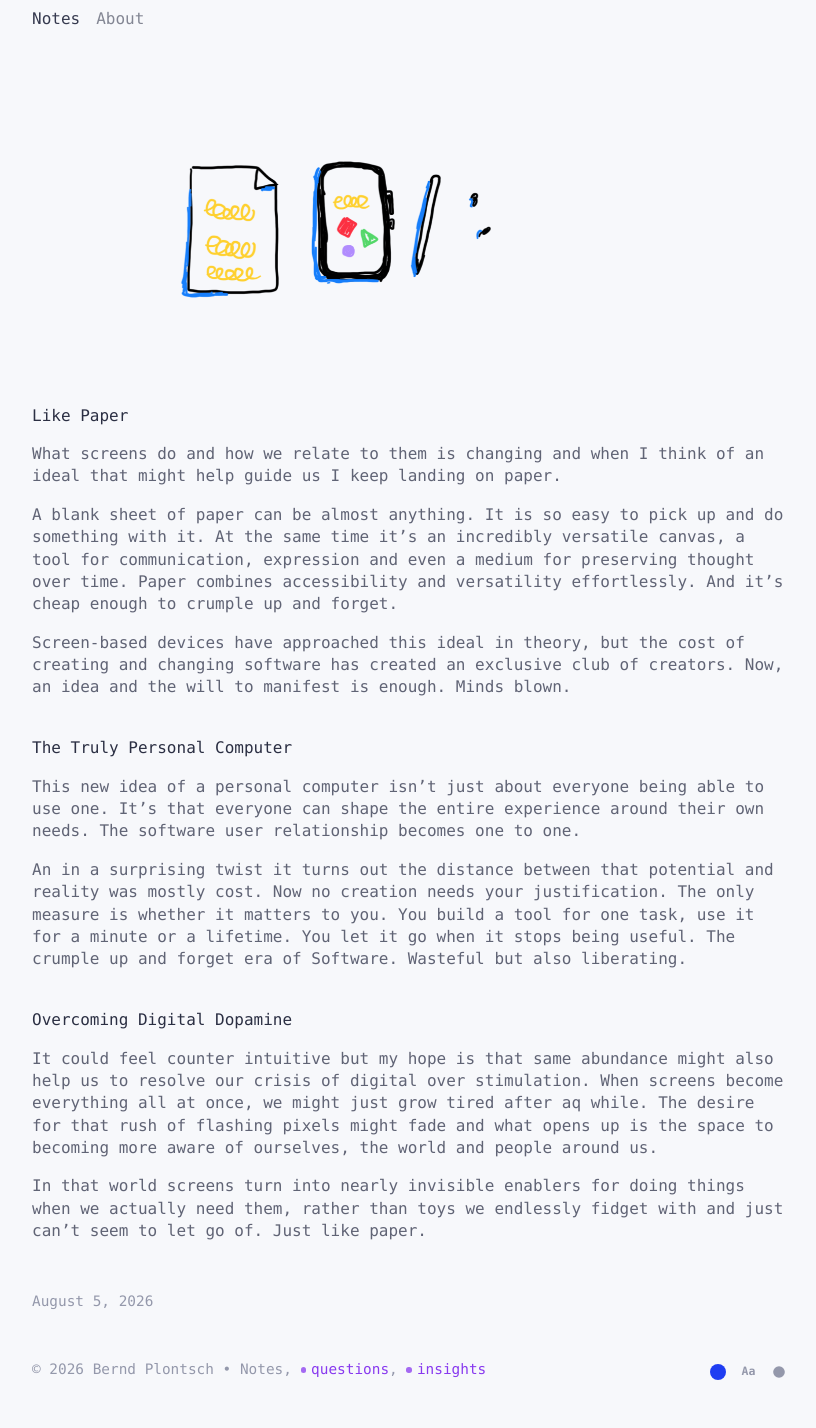
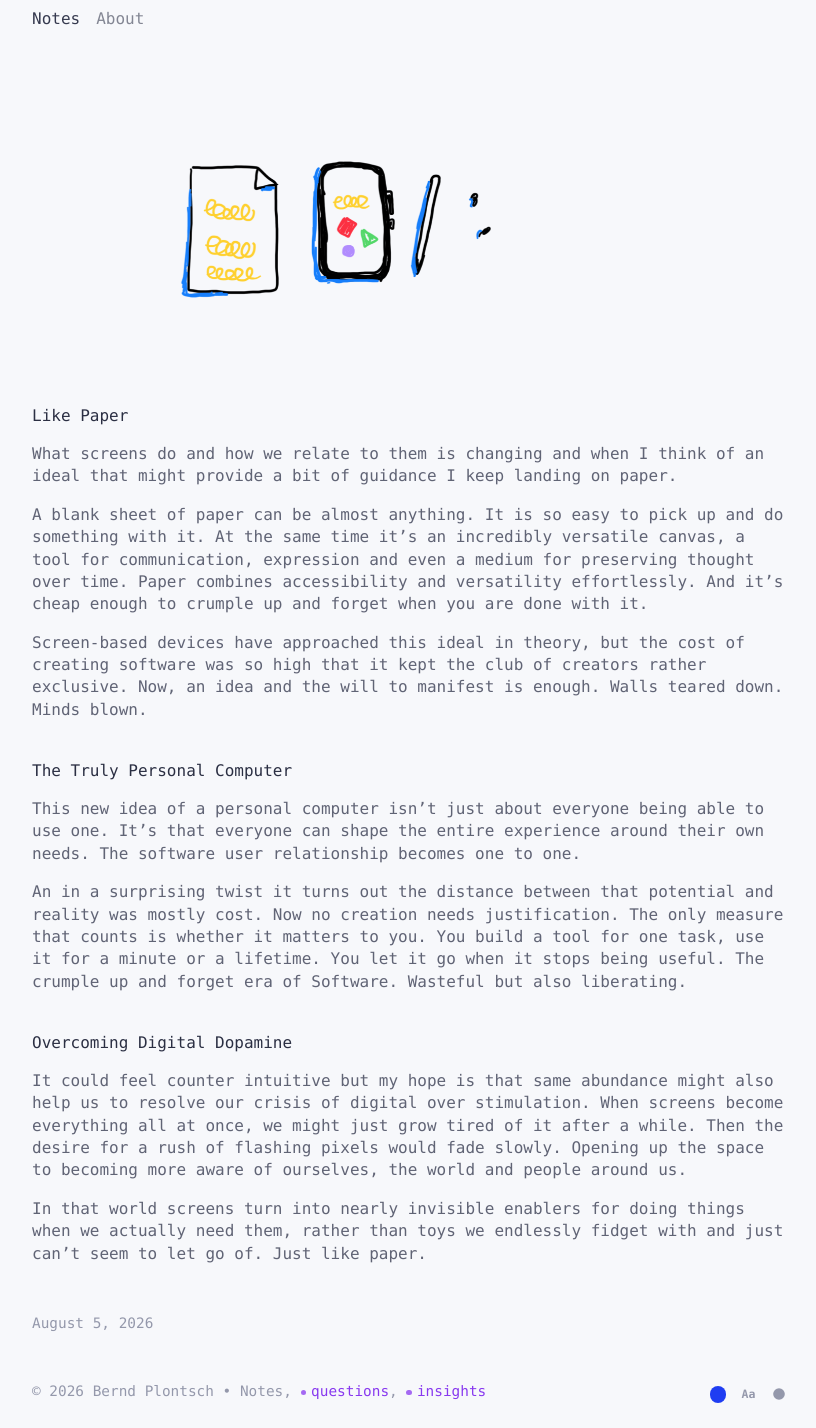
Before and after one commit to berndpl/notes-plontsch, a Jekyll site: the page built from _posts/2026/2026-08-05-like-paper.md, in a window 1280 px wide. Shown: the whole page, without its empty margins (228-1044 px from the left). Built offline with Jekyll 4.4.1, drawn with Linux system fonts in a browser that asks for light colours; some web fonts are replaced; our own code applies the rules of GitHub Pages for plain Markdown files; before the commit the page ends 1405 px from its top, so only the background shows below that.

Commit message:
Refine language and clarity in "Like Paper" post

```diff
--- a/_posts/2026/2026-08-05-like-paper.md
+++ b/_posts/2026/2026-08-05-like-paper.md
@@ -3,20 +3,20 @@
 image: /assets/images/2026/2026-08-05-like-paper.png
 ---
 
-What screens do and how we relate to them is changing and when I think of an ideal that might help guide us I keep landing on paper.
+What screens do and how we relate to them is changing and when I think of an ideal that might provide a bit of guidance I keep landing on paper.
 
-A blank sheet of paper can be almost anything. It is so easy to pick up and do something with it. At the same time it's an incredibly versatile canvas, a tool for communication, expression and even a medium for preserving thought over time. Paper combines accessibility and versatility effortlessly. And it's cheap enough to crumple up and forget.
+A blank sheet of paper can be almost anything. It is so easy to pick up and do something with it. At the same time it's an incredibly versatile canvas, a tool for communication, expression and even a medium for preserving thought over time. Paper combines accessibility and versatility effortlessly. And it's cheap enough to crumple up and forget when you are done with it.
 
-Screen-based devices have approached this ideal in theory, but the cost of creating and changing software has created an exclusive club of creators. Now, an idea and the will to manifest is enough. Minds blown.
+Screen-based devices have approached this ideal in theory, but the cost of creating software was so high that it kept the club of creators rather exclusive. Now, an idea and the will to manifest is enough. Walls teared down. Minds blown.
 
 ## The Truly Personal Computer
 
 This new idea of a personal computer isn't just about everyone being able to use one. It's that everyone can shape the entire experience around their own needs. The software user relationship becomes one to one.
 
-An in a surprising twist it turns out the distance between that potential and reality was mostly cost. Now no creation needs your justification. The only measure is whether it matters to you. You build a tool for one task, use it for a minute or a lifetime. You let it go when it stops being useful. The crumple up and forget era of Software. Wasteful but also liberating.
+An in a surprising twist it turns out the distance between that potential and reality was mostly cost. Now no creation needs justification. The only measure that counts is whether it matters to you. You build a tool for one task, use it for a minute or a lifetime. You let it go when it stops being useful. The crumple up and forget era of Software. Wasteful but also liberating.
 
 ## Overcoming Digital Dopamine
 
-It could feel counter intuitive but my hope is that same abundance might also help us to resolve our crisis of digital over stimulation. When screens become everything all at once, we might just grow tired after aq while. The desire for that rush of flashing pixels might fade and what opens up is the space to becoming more aware of ourselves, the world and people around us.
+It could feel counter intuitive but my hope is that same abundance might also help us to resolve our crisis of digital over stimulation. When screens become everything all at once, we might just grow tired of it after a while. Then the desire for a rush of flashing pixels would fade slowly. Opening up the space to becoming more aware of ourselves, the world and people around us.
 
 In that world screens turn into nearly invisible enablers for doing things when we actually need them, rather than toys we endlessly fidget with and just can't seem to let go of. Just like paper.
```
